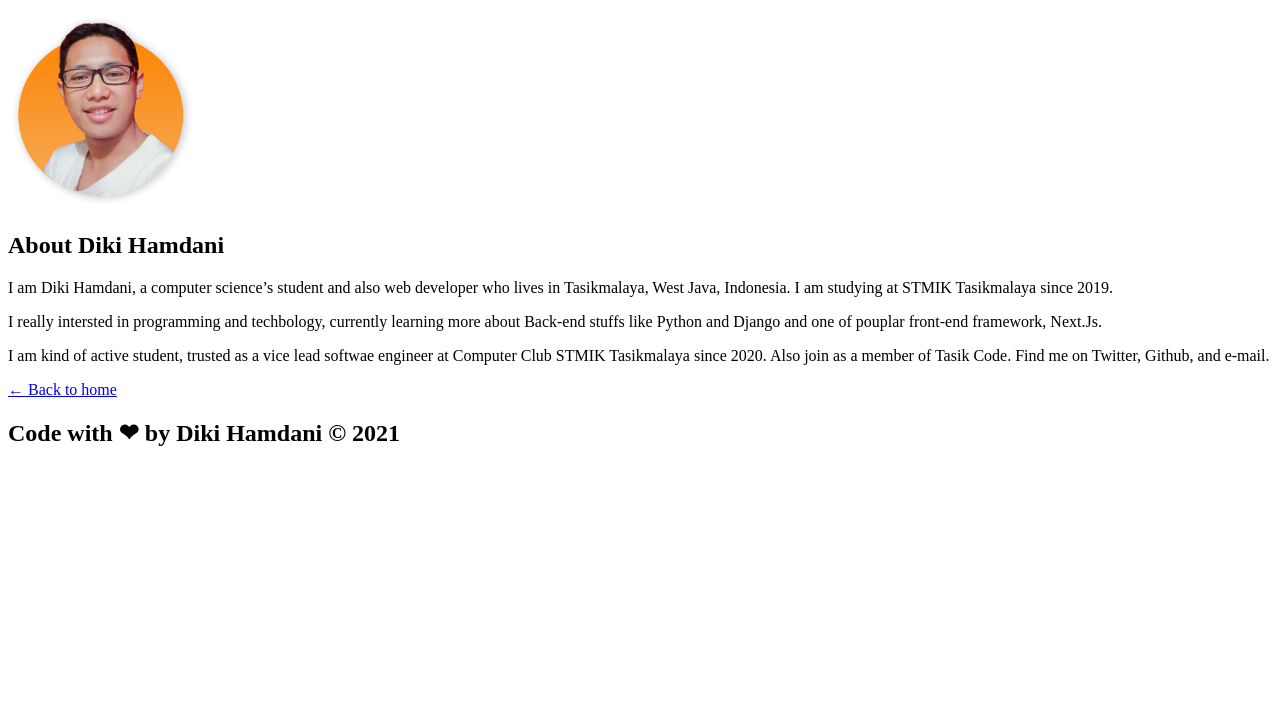
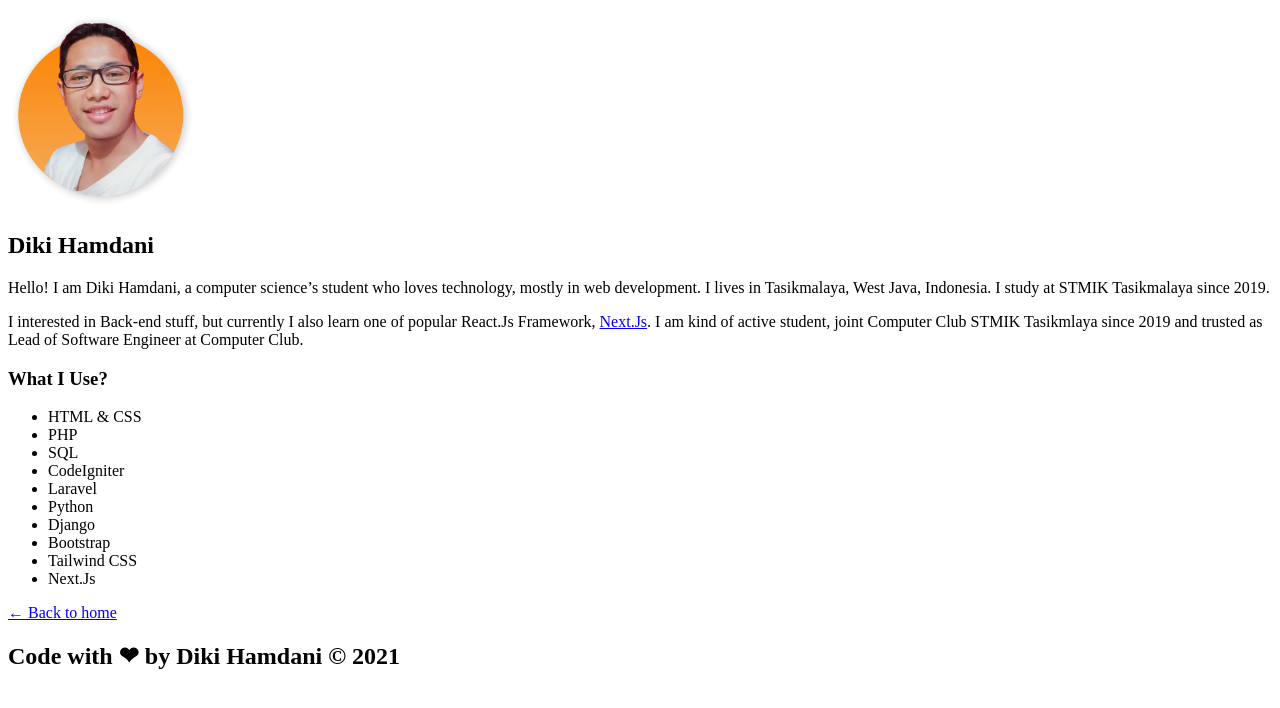
Before and after one commit to Dikihmd01/dikihamdani, a Next.js app: page /about in a window 1280 px wide. Shown: the top 708 px of the page. Built offline with nearby package versions, Linux system fonts and the light colour scheme.

Commit message:
add skills

```diff
--- a/pages/about.js
+++ b/pages/about.js
@@ -15,24 +15,34 @@ export default function Home() {
       </div>
 
       <div className="flex items-center justify-center">
-        <h2 className="font-bold text-lg lg:text-4xl">About Diki Hamdani</h2>
+        <h2 className="font-bold text-lg lg:text-4xl">Diki Hamdani</h2>
       </div>
 
       <div class="sm:px-32 px-10 md:px-28 lg:px-96 py-10 text-left">
         <p className="mb-4">
-          I am Diki Hamdani, a computer science’s student and also web developer
-          who lives in Tasikmalaya, West Java, Indonesia. I am studying at STMIK
+          Hello! I am Diki Hamdani, a computer science’s student who loves technology, mostly in web development.
+          I lives in Tasikmalaya, West Java, Indonesia. I study at STMIK
           Tasikmalaya since 2019.
         </p>
         <p className="mb-4">
-          I really intersted in programming and techbology, currently learning
-          more about Back-end stuffs like Python and Django and one of pouplar
-          front-end framework, Next.Js.
+          I interested in Back-end stuff, but currently I also learn one of popular React.Js Framework, <Link href="nextjs.org"><a>Next.Js</a></Link>.
+          I am kind of active student, joint Computer Club STMIK Tasikmlaya since 2019 and trusted as Lead of Software Engineer at Computer Club.
         </p>
-        <p>
-          I am kind of active student, trusted as a vice lead softwae engineer
-          at Computer Club STMIK Tasikmalaya since 2020. Also join as a member
-          of Tasik Code. Find me on Twitter, Github, and e-mail.
+        <p className="mb-4">
+          <h3 className="text-xl font-bold">What I Use?</h3>
+          <ul class="list-disc list-inside bg-rose-200 ...">
+            <li>HTML & CSS</li>
+            {/* <li>JavaScript</li> */}
+            <li>PHP</li>
+            <li>SQL</li>
+            <li>CodeIgniter</li>
+            <li>Laravel</li>
+            <li>Python</li>
+            <li>Django</li>
+            <li>Bootstrap</li>
+            <li>Tailwind CSS</li>
+            <li>Next.Js</li>
+          </ul>
         </p>
 
         <div className="mt-12 hover:text-blue-700">
--- a/pages/index.js
+++ b/pages/index.js
@@ -9,7 +9,7 @@ export default function Home() {
       <html>
         <Head>
           <title>Diki Hamdani</title>
-          <link rel="icon" type="image/png" sizes="32x32" href="/profil.png" />>
+          <link rel="icon" type="image/png" sizes="32x32" href="/profil.png" />
         </Head>
         <body>
             <div className="flex items-center justify-center">
```
